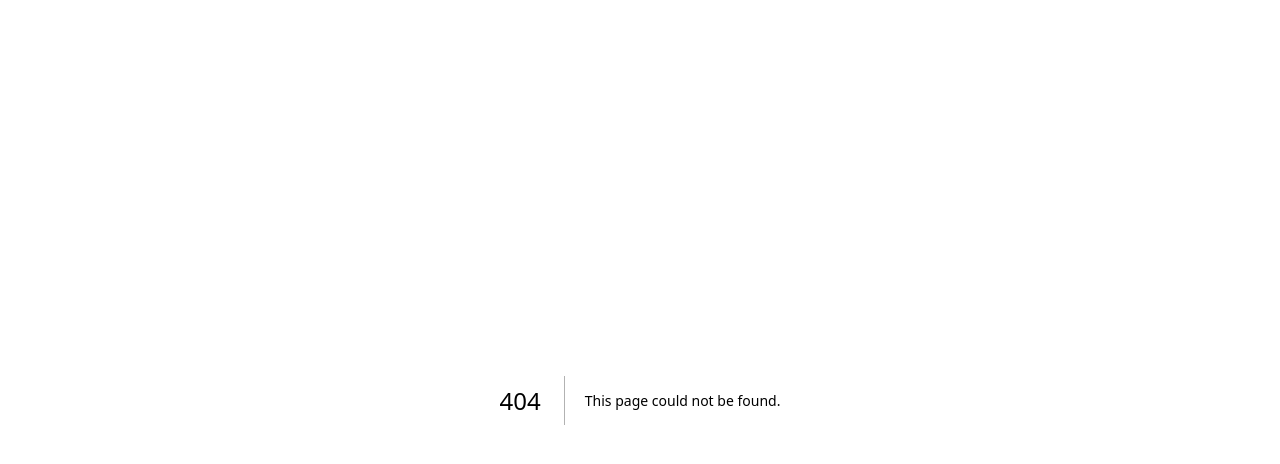
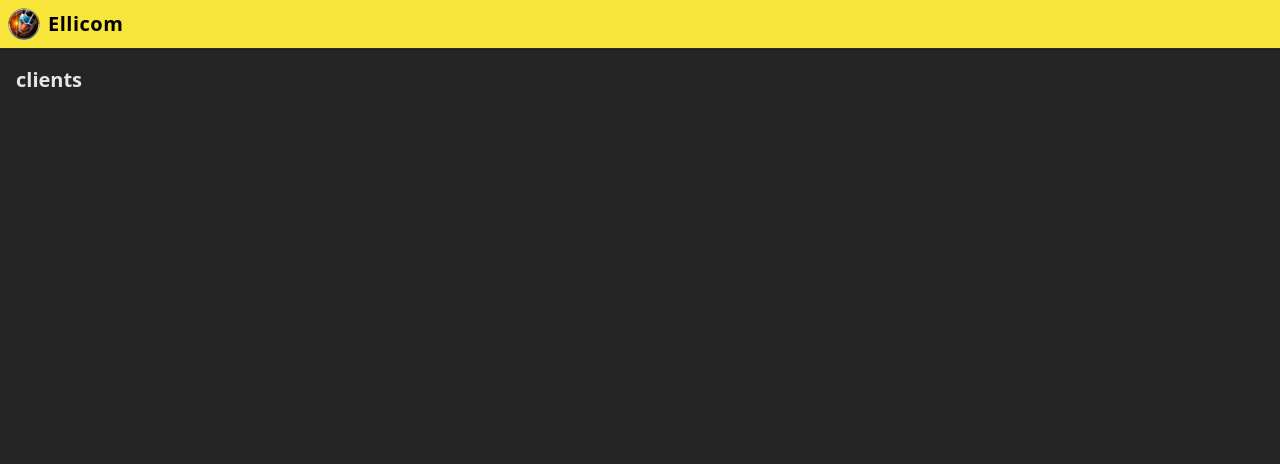
Before and after one commit to Abraham-trigs/ellicom-Up, a Next.js app in the folder ellicom-hub/: page /admin/clients in a window 1280 px wide. Before the commit this address had no page. Shown: the top 464 px of the page. Built offline with nearby package versions, Linux system fonts and the light colour scheme.

Commit message:
aded routes to admin dashboard navigations

```diff
--- /dev/null
+++ b/ellicom-hub/src/app/admin/clients/page.tsx
@@ -0,0 +1,3 @@
+export default function JobsPage() {
+  return <h1 className="text-xl font-semibold">clients </h1>;
+}
--- /dev/null
+++ b/ellicom-hub/src/app/admin/invoices/page.tsx
@@ -0,0 +1,3 @@
+export default function JobsPage() {
+  return <h1 className="text-xl font-semibold">Invoices </h1>;
+}
--- /dev/null
+++ b/ellicom-hub/src/app/admin/jobs/page.tsx
@@ -0,0 +1,3 @@
+export default function JobsPage() {
+  return <h1 className="text-xl font-semibold">Jobs </h1>;
+}
--- /dev/null
+++ b/ellicom-hub/src/app/admin/layout.tsx
@@ -0,0 +1,19 @@
+import type { ReactNode } from "react";
+import Navbar from "@/components/Navbar";
+import Sidebar from "@/components/Sidebar";
+
+export default function AdminLayout({ children }: { children: ReactNode }) {
+  return (
+    <div className="flex min-h-screen bg-background text-textPrimary">
+      {/* Sidebar stays on the left */}
+
+      {/* Right section with Navbar and page content */}
+      <div className="flex-1 flex flex-col">
+        <Navbar />
+        <Sidebar />
+
+        <main className="p-4 bg-surface flex-1">{children}</main>
+      </div>
+    </div>
+  );
+}
--- a/ellicom-hub/src/app/admin/page.tsx
+++ b/ellicom-hub/src/app/admin/page.tsx
@@ -1,13 +1,13 @@
-import Navbar from "@/components/Navbar";
-import Sidebar from "@/components/Sidebar";
-
 export default function AdminPage() {
   return (
     <>
-      <Navbar />
-      <Sidebar />
+      {/* This now ONLY handles page-specific content */}
+      <section className="space-y-4">
+        <h1 className="text-2xl font-bold">Welcome, Admin</h1>
+        <p className="text-textSecondary">Here’s your dashboard overview.</p>
 
-      <main className="p-4">{/* Rest of dashboard content */}</main>
+        {/* Put your stats, charts, tables, etc here */}
+      </section>
     </>
   );
 }
--- /dev/null
+++ b/ellicom-hub/src/app/admin/settings/page.tsx
@@ -0,0 +1,3 @@
+export default function JobsPage() {
+  return <h1 className="text-xl font-semibold">Settings </h1>;
+}
--- /dev/null
+++ b/ellicom-hub/src/app/admin/staff/page.tsx
@@ -0,0 +1,3 @@
+export default function JobsPage() {
+  return <h1 className="text-xl font-semibold">Staffs </h1>;
+}
--- a/ellicom-hub/src/components/Sidebar.tsx
+++ b/ellicom-hub/src/components/Sidebar.tsx
@@ -14,11 +14,11 @@ import {
 } from "lucide-react";
 
 const navItems = [
-  { label: "Dashboard", icon: LayoutDashboard, href: "/dashboard" },
-  { label: "Jobs", icon: Briefcase, href: "/jobs" },
-  { label: "Clients", icon: Users, href: "/clients" },
-  { label: "Invoices", icon: FileText, href: "/invoices" },
-  { label: "Settings", icon: Settings, href: "/settings" },
+  { label: "Dashboard", icon: LayoutDashboard, href: "/admin" },
+  { label: "Jobs", icon: Briefcase, href: "/admin/jobs" },
+  { label: "Clients", icon: Users, href: "/admin/clients" },
+  { label: "Invoices", icon: FileText, href: "/admin/invoices" },
+  { label: "Settings", icon: Settings, href: "/admin/settings" },
 ];
 
 export default function Sidebar() {
@@ -87,7 +87,7 @@ export default function Sidebar() {
                     {isActive && (
                       <motion.div
                         layoutId="activeTab"
-                        className="ml-auto h-1 w-1 rounded-full bg-gold"
+                        className="ml-auto h-2 w-2 rounded-full bg-gold"
                       />
                     )}
                   </a>
```
